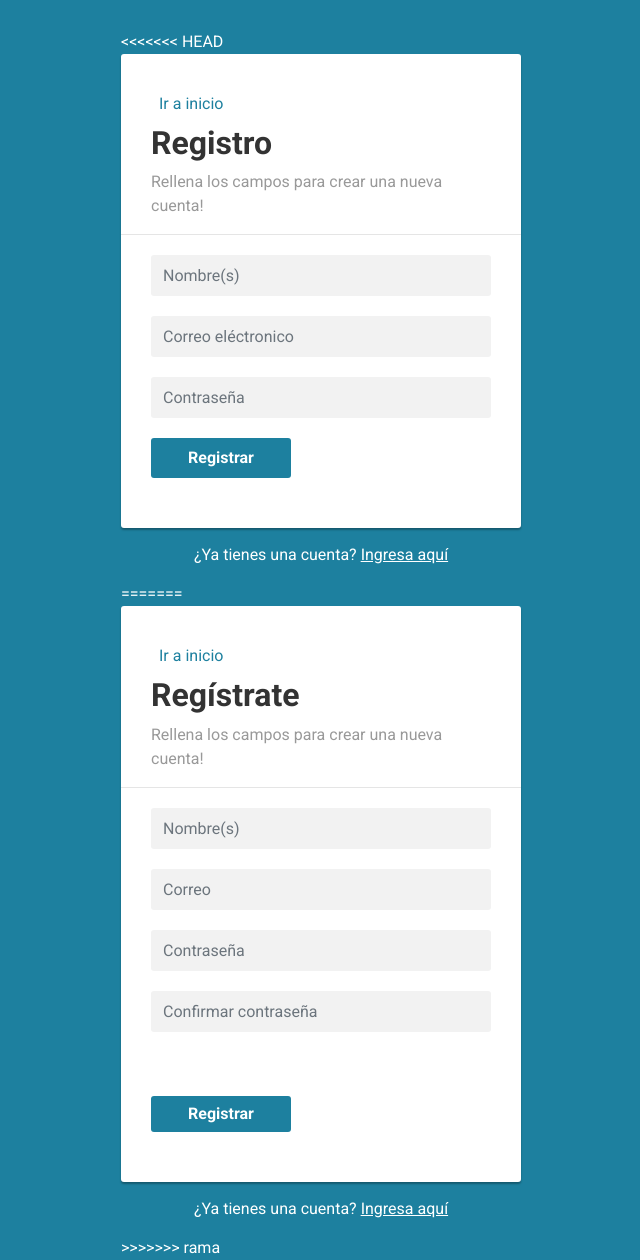
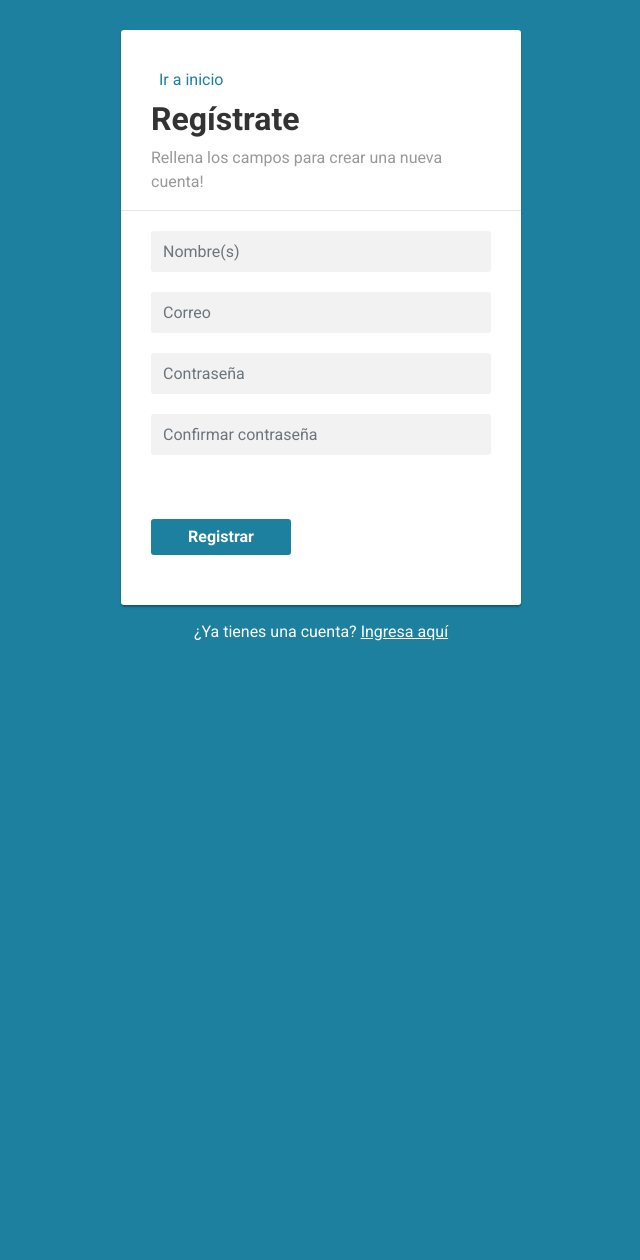
Before and after one commit to perezgarridogilb/Sistema-web-de-quejas-en-una-escuela--facultad-, a PHP site: page /auth/crearUsuario.php in a window 1280 px wide. Shown: the whole page, without its empty margins (319-959 px from the left). After the commit the page ends 641 px from the top, so only its background shows below. Run offline with PHP 8.4, Linux system fonts and the light colour scheme; data that the repository does not hold is empty; some libraries are stand-ins or nearby versions.

Commit message:
fix duplicate form

```diff
--- a/auth/crearUsuario.php
+++ b/auth/crearUsuario.php
@@ -197,40 +197,7 @@ if (!empty($_POST)) {
 
 <body>
   <div class="signup-form">
-    <<<<<<< HEAD <form method="post">
-      <div class='p-2'>
-        <a href='../'>Ir a inicio</a>
-      </div>
 
-      <h2>Registro</h2>
-      <p>Rellena los campos para crear una nueva cuenta!</p>
-
-
-      <?php
-      if ($failled_message != null) {
-        echo "<div class='alert alert-danger'>";
-        echo $failled_message;
-        echo "</div>";
-      }
-      ?>
-      <hr>
-      <div class="form-group">
-        <div class="col"><input type="text" class="form-control" name="name" placeholder="Nombre(s)" required="required"></div>
-      </div>
-
-      <div class="form-group">
-        <input type="email" class="form-control" name="mail" placeholder="Correo eléctronico" required="required">
-      </div>
-      <div class="form-group">
-        <input type="password" class="form-control" name="password" placeholder="Contraseña" required="required">
-      </div>
-      <div class="form-group">
-        <button type="submit" class="btn btn-lg text-white">Registrar</button>
-      </div>
-      </form>
-
-      <div class="hint-text">¿Ya tienes una cuenta? <a href="userLogin.php">Ingresa aquí</a></div>
-      =======
     <div class="panel-body">
       <form class="form-horizontal" role="form" action="<?php $_SERVER['PHP_SELF'] ?>" method="POST" autocomplete="off">
         <div class='p-2'>
@@ -273,7 +240,6 @@ if (!empty($_POST)) {
       <?php echo resultBlock($errors); ?>
       <div class="hint-text">¿Ya tienes una cuenta? <a href="userLogin.php">Ingresa aquí</a></div>
     </div>
-      >>>>>>> rama
   </div>
 </body>
 
```
Lines whose indentation alone changed are shown as unchanged.
